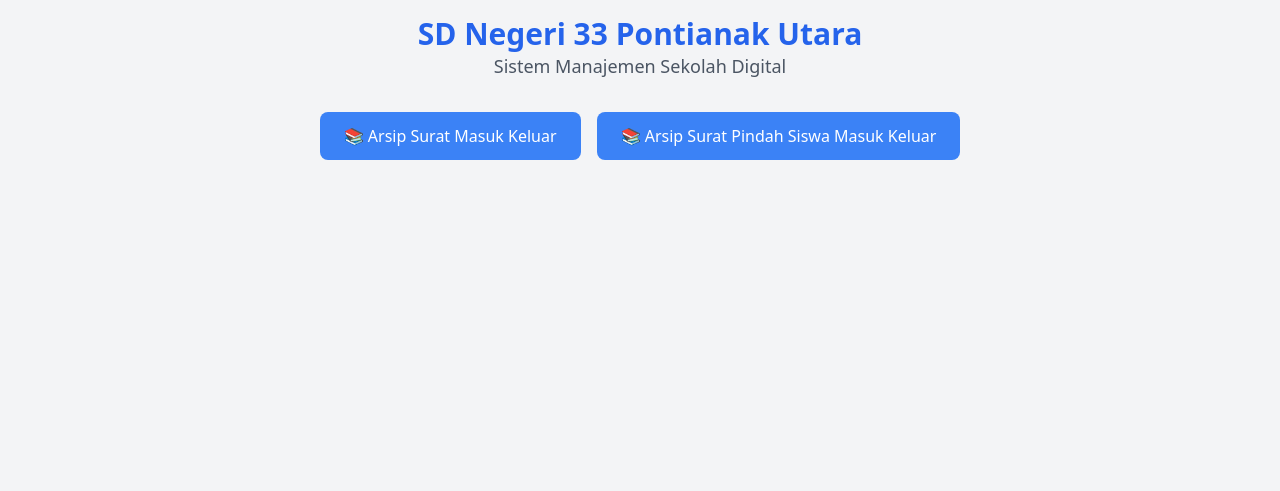
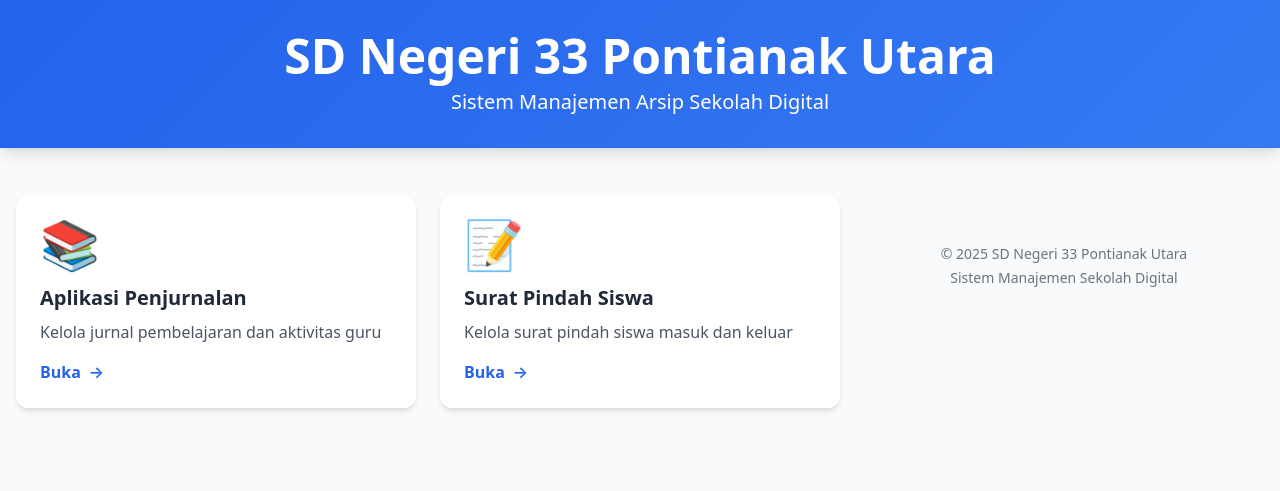
Before and after one commit to pangestu041-droid/arsipsd33utara, a plain HTML site: page index.html in a window 1280 px wide. Drawn offline with nearby package versions, Linux system fonts and the light colour scheme.

Commit message:
Update index.html

```diff
--- a/index.html
+++ b/index.html
@@ -3,25 +3,168 @@
 <head>
     <meta charset="UTF-8">
     <meta name="viewport" content="width=device-width, initial-scale=1.0">
-    <title>Menu Utama - SD Negeri 33 Pontianak Utara</title>
+    <title>SD Negeri 33 Pontianak Utara</title>
     <link href="https://cdn.jsdelivr.net/npm/tailwindcss@2.2.19/dist/tailwind.min.css" rel="stylesheet">
+    <style>
+        @keyframes fadeInUp {
+            from {
+                opacity: 0;
+                transform: translateY(30px);
+            }
+            to {
+                opacity: 1;
+                transform: translateY(0);
+            }
+        }
+
+        @keyframes gradient {
+            0% { background-position: 0% 50%; }
+            50% { background-position: 100% 50%; }
+            100% { background-position: 0% 50%; }
+        }
+
+        .animate-fade-in-up {
+            animation: fadeInUp 0.6s ease-out forwards;
+        }
+
+        .gradient-bg {
+            background: linear-gradient(-45deg, #3b82f6, #2563eb, #1d4ed8, #1e40af);
+            background-size: 400% 400%;
+            animation: gradient 15s ease infinite;
+        }
+
+        .menu-card {
+            transition: all 0.3s ease;
+            position: relative;
+            overflow: hidden;
+        }
+
+        .menu-card::before {
+            content: '';
+            position: absolute;
+            top: 0;
+            left: -100%;
+            width: 100%;
+            height: 100%;
+            background: linear-gradient(90deg, transparent, rgba(255,255,255,0.2), transparent);
+            transition: left 0.5s;
+        }
+
+        .menu-card:hover::before {
+            left: 100%;
+        }
+
+        .menu-card:hover {
+            transform: translateY(-8px);
+            box-shadow: 0 20px 40px rgba(0,0,0,0.15);
+        }
+
+        .menu-card:active {
+            transform: translateY(-4px);
+        }
+
+        .icon-wrapper {
+            transition: transform 0.3s ease;
+        }
+
+        .menu-card:hover .icon-wrapper {
+            transform: scale(1.1) rotate(5deg);
+        }
+
+        .logout-btn {
+            transition: all 0.3s ease;
+        }
+
+        .logout-btn:hover {
+            transform: scale(1.05);
+            box-shadow: 0 10px 25px rgba(239, 68, 68, 0.3);
+        }
+    </style>
 </head>
-<body class="bg-gray-100 font-sans">
-    <div class="container mx-auto p-4">
-        <header class="text-center mb-8">
-            <h1 class="text-3xl font-bold text-blue-600">SD Negeri 33 Pontianak Utara</h1>
-            <p class="text-lg text-gray-600">Sistem Manajemen Sekolah Digital</p>
-        </header>
+<body class="bg-gray-50 min-h-screen">
+    <!-- Header dengan Gradient -->
+    <div class="gradient-bg text-white py-8 px-4 shadow-lg">
+        <div class="container mx-auto text-center">
+            <h1 class="text-3xl md:text-4xl lg:text-5xl font-bold mb-2 animate-fade-in-up">
+                SD Negeri 33 Pontianak Utara
+            </h1>
+            <p class="text-base md:text-lg lg:text-xl opacity-90 animate-fade-in-up" style="animation-delay: 0.2s">
+                Sistem Manajemen Arsip Sekolah Digital
+            </p>
+        </div>
+    </div>
 
-        <nav class="flex justify-center space-x-4">
-            <a href="suratmasukkeluar.html" class="bg-blue-500 text-white px-6 py-3 rounded-lg hover:bg-blue-600 transition duration-300">
-                📚 Arsip Surat Masuk Keluar
-            </a>
-			<a href="pindahmasukkeluar.html" class="bg-blue-500 text-white px-6 py-3 rounded-lg hover:bg-blue-600 transition duration-300">
-                📚 Arsip Surat Pindah Siswa Masuk Keluar
+    <!-- Main Content -->
+    <div class="container mx-auto px-4 py-8 md:py-12">
+        <!-- Grid Menu Cards -->
+        <div class="grid grid-cols-1 sm:grid-cols-2 lg:grid-cols-3 gap-4 md:gap-6 mb-8">
+            <!-- Card 1: Aplikasi Penjurnalan -->
+            <a href="suratmasukkeluar.html" class="menu-card bg-white rounded-xl p-6 shadow-md hover:shadow-xl block animate-fade-in-up" style="animation-delay: 0.1s">
+                <div class="icon-wrapper text-4xl md:text-5xl mb-4">📚</div>
+                <h3 class="text-lg md:text-xl font-bold text-gray-800 mb-2">Aplikasi Penjurnalan</h3>
+                <p class="text-sm md:text-base text-gray-600">Kelola jurnal pembelajaran dan aktivitas guru</p>
+                <div class="mt-4 text-blue-600 font-semibold flex items-center">
+                    <span class="mr-2">Buka</span>
+                    <span>→</span>
+                </div>
             </a>
 
-        </nav>
+            <!-- Card 2: Surat Pindah Siswa -->
+            <a href="pindahmasukkeluar.html" class="menu-card bg-white rounded-xl p-6 shadow-md hover:shadow-xl block animate-fade-in-up" style="animation-delay: 0.2s">
+                <div class="icon-wrapper text-4xl md:text-5xl mb-4">📝</div>
+                <h3 class="text-lg md:text-xl font-bold text-gray-800 mb-2">Surat Pindah Siswa</h3>
+                <p class="text-sm md:text-base text-gray-600">Kelola surat pindah siswa masuk dan keluar</p>
+                <div class="mt-4 text-blue-600 font-semibold flex items-center">
+                    <span class="mr-2">Buka</span>
+                    <span>→</span>
+                </div>
+            </a>
+
+
+        <!-- Footer Info -->
+        <div class="mt-12 text-center text-gray-500 text-sm animate-fade-in-up" style="animation-delay: 0.8s">
+            <p>© 2025 SD Negeri 33 Pontianak Utara</p>
+            <p class="mt-1">Sistem Manajemen Sekolah Digital</p>
+        </div>
     </div>
+
+    <script>
+        // Add ripple effect on click
+        document.querySelectorAll('.menu-card').forEach(card => {
+            card.addEventListener('click', function(e) {
+                const ripple = document.createElement('div');
+                const rect = this.getBoundingClientRect();
+                const size = Math.max(rect.width, rect.height);
+                const x = e.clientX - rect.left - size / 2;
+                const y = e.clientY - rect.top - size / 2;
+
+                ripple.style.width = ripple.style.height = size + 'px';
+                ripple.style.left = x + 'px';
+                ripple.style.top = y + 'px';
+                ripple.style.position = 'absolute';
+                ripple.style.borderRadius = '50%';
+                ripple.style.background = 'rgba(255, 255, 255, 0.5)';
+                ripple.style.transform = 'scale(0)';
+                ripple.style.animation = 'ripple-effect 0.6s ease-out';
+                ripple.style.pointerEvents = 'none';
+
+                this.appendChild(ripple);
+
+                setTimeout(() => ripple.remove(), 600);
+            });
+        });
+
+        // Add ripple animation
+        const style = document.createElement('style');
+        style.textContent = `
+            @keyframes ripple-effect {
+                to {
+                    transform: scale(2);
+                    opacity: 0;
+                }
+            }
+        `;
+        document.head.appendChild(style);
+    </script>
 </body>
 </html>
```
